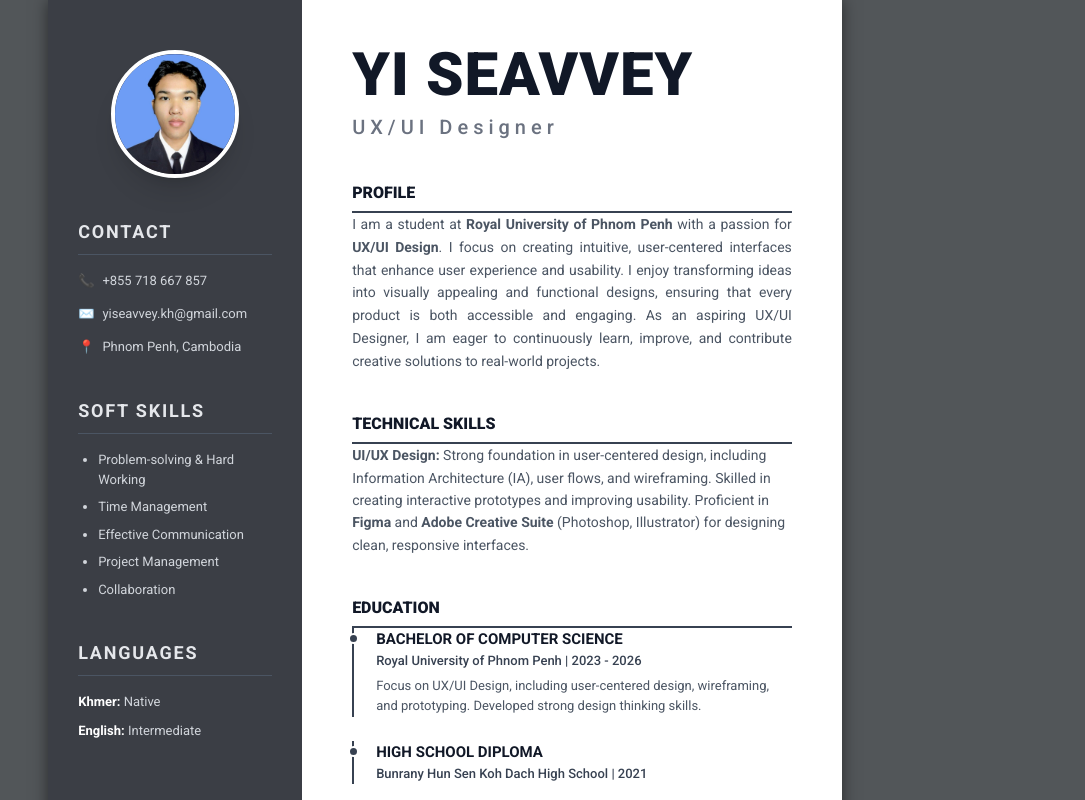
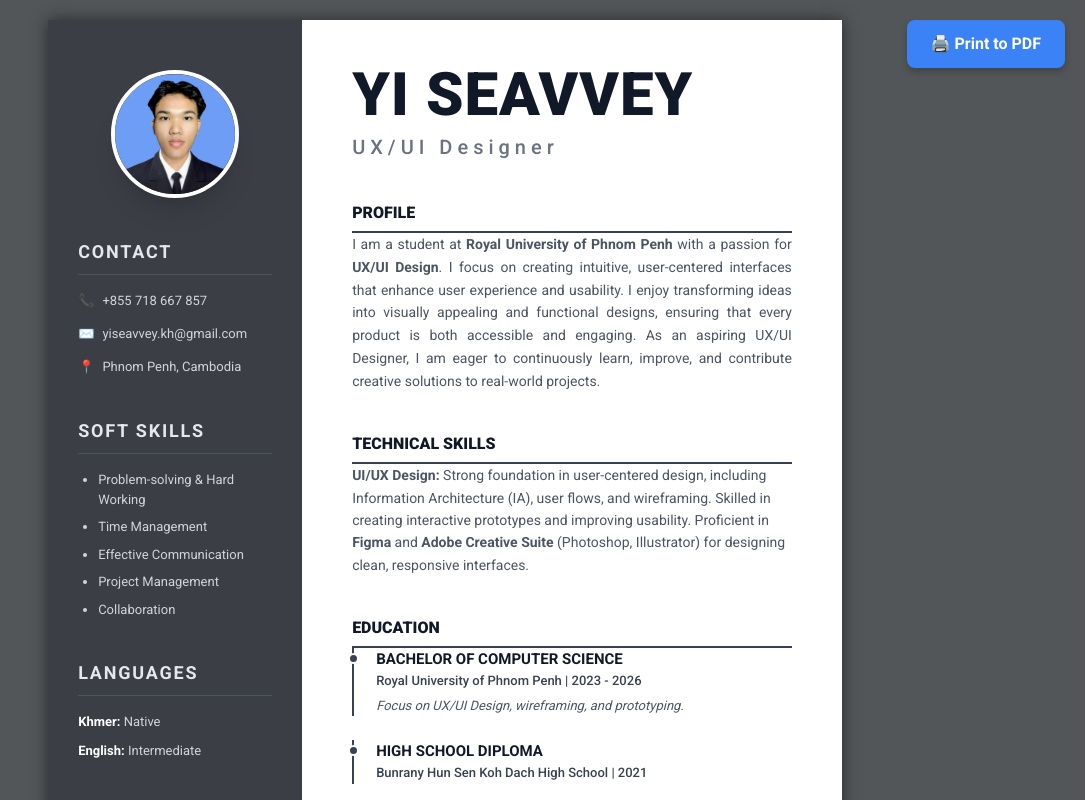
Before and after one commit to Monika-Phann/Personal-informaton, a website: page index.html in a window 1280 px wide. Shown: the top 800 px of the page, without its empty margins (195-1280 px from the left). Drawn offline with nearby package versions, Linux system fonts and the light colour scheme.

Commit message:
last update

```diff
--- a/index.html
+++ b/index.html
@@ -18,9 +18,10 @@ body {
     font-family: 'Roboto', sans-serif;
     background: #525659;
     display: flex;
-    justify-content: center;
+    flex-direction: column;
+    align-items: center;
     margin: 0;
-    padding: 0;
+    padding: 20px 0;
 }
 
 .resume-page {
@@ -55,15 +56,38 @@ p { line-height: 1.6; }
     border: 2px solid white;
 }
 
+/* Print Specific Styles */
 @media print {
-    body { background: none; }
-    .resume-page { box-shadow: none; }
-    aside { -webkit-print-color-adjust: exact; background-color: #3b3e45 !important; }
+    body { background: none; padding: 0; }
+    .no-print { display: none !important; }
+    .resume-page { box-shadow: none; margin: 0; }
+    aside { -webkit-print-color-adjust: exact; background-color: #3b3e45 !important; color-adjust: exact; }
 }
+
+/* Floating Print Button Styling */
+.print-btn {
+    position: fixed;
+    top: 20px;
+    right: 20px;
+    background-color: #3b82f6;
+    color: white;
+    padding: 12px 24px;
+    border-radius: 8px;
+    cursor: pointer;
+    font-weight: bold;
+    box-shadow: 0 4px 6px rgba(0,0,0,0.2);
+    transition: background 0.3s;
+    z-index: 1000;
+}
+.print-btn:hover { background-color: #2563eb; }
 </style>
 </head>
 
 <body>
+
+<button class="print-btn no-print" onclick="window.print()">
+    🖨️ Print to PDF
+</button>
 
 <div class="resume-page">
 
@@ -135,7 +159,7 @@ p { line-height: 1.6; }
         <div class="timeline-dot"></div>
         <h3 class="text-[15px] font-bold uppercase text-gray-900">Bachelor of Computer Science</h3>
         <p class="text-[13px] font-medium text-gray-700">Royal University of Phnom Penh | 2023 - 2026</p>
-        <p class="text-[13px] text-gray-600 mt-1">Focus on UX/UI Design, including user-centered design, wireframing, and prototyping. Developed strong design thinking skills.</p>
+        <p class="text-[13px] text-gray-600 mt-1 italic">Focus on UX/UI Design, wireframing, and prototyping.</p>
     </div>
 
     <div class="timeline-container">
@@ -153,14 +177,14 @@ p { line-height: 1.6; }
     <div>
         <h3 class="text-[14px] font-bold uppercase text-gray-900">LOFA Ecommerce</h3>
         <p class="text-[13px] text-gray-600 leading-relaxed mt-1">
-            <span class="font-bold text-gray-700 text-[12px]">DESCRIPTION:</span> LOFA is a modern e-commerce mobile app that allows users to browse products, add items to cart, and make secure payments easily. It features user authentication, product listings, and a simple checkout process, providing a fast and user-friendly online shopping experience.
+            <span class="font-bold text-gray-700 text-[12px]">DESCRIPTION:</span> LOFA is a modern e-commerce mobile app that allows users to browse products, add items to cart, and make secure payments easily. It features user authentication, product listings, and a simple checkout process.
         </p>
     </div>
 
     <div>
         <h3 class="text-[14px] font-bold uppercase text-gray-900">Bophakok Bank</h3>
         <p class="text-[13px] text-gray-600 leading-relaxed mt-1">
-            <span class="font-bold text-gray-700 text-[12px]">DESCRIPTION:</span> Designed a sample banking system focusing on user-friendly and intuitive UI/UX. The project includes essential banking features such as account overview, transaction history, and money transfer interface. Emphasized clean layout and responsive design.
+            <span class="font-bold text-gray-700 text-[12px]">DESCRIPTION:</span> Designed a sample banking system focusing on user-friendly and intuitive UI/UX. Includes essential banking features such as account overview and transaction history with a responsive design.
         </p>
     </div>
 </div>
```
